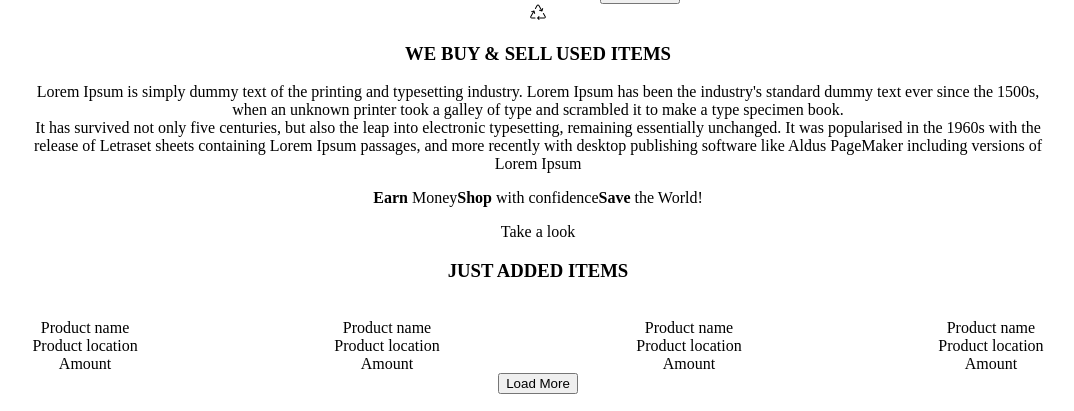
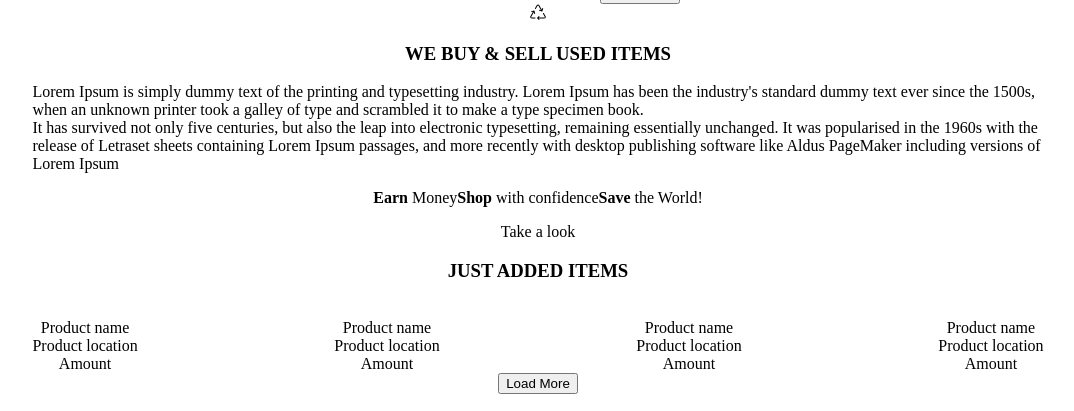
Before and after one commit to patelkvraj/StillShine, a PHP site: page / in a window 1280 px wide. Shown: the part 354-765 px from the top of the page, without its empty margins (102-1176 px from the left). Run offline with PHP 8.4, Linux system fonts and the light colour scheme.

Commit message:
index.html: Add a class to the "About" section - "section-about". Add styling to the <p> within that class.

```diff
--- a/index.html
+++ b/index.html
@@ -90,7 +90,7 @@
             </div>
           </section>
           <!-- About -->
-          <section>
+          <section class="section-about">
             <img src="images/icons/recycle.svg">
             <h3>WE BUY & SELL USED ITEMS</h3>
             <p>
--- a/style.css
+++ b/style.css
@@ -94,6 +94,10 @@ label {
     justify-content: space-between;
 }
 
+.section-about p {
+    text-align: left;
+}
+
 /* ----- Sell.html ----- */
 .product-price-selection {
     display: block;
```
